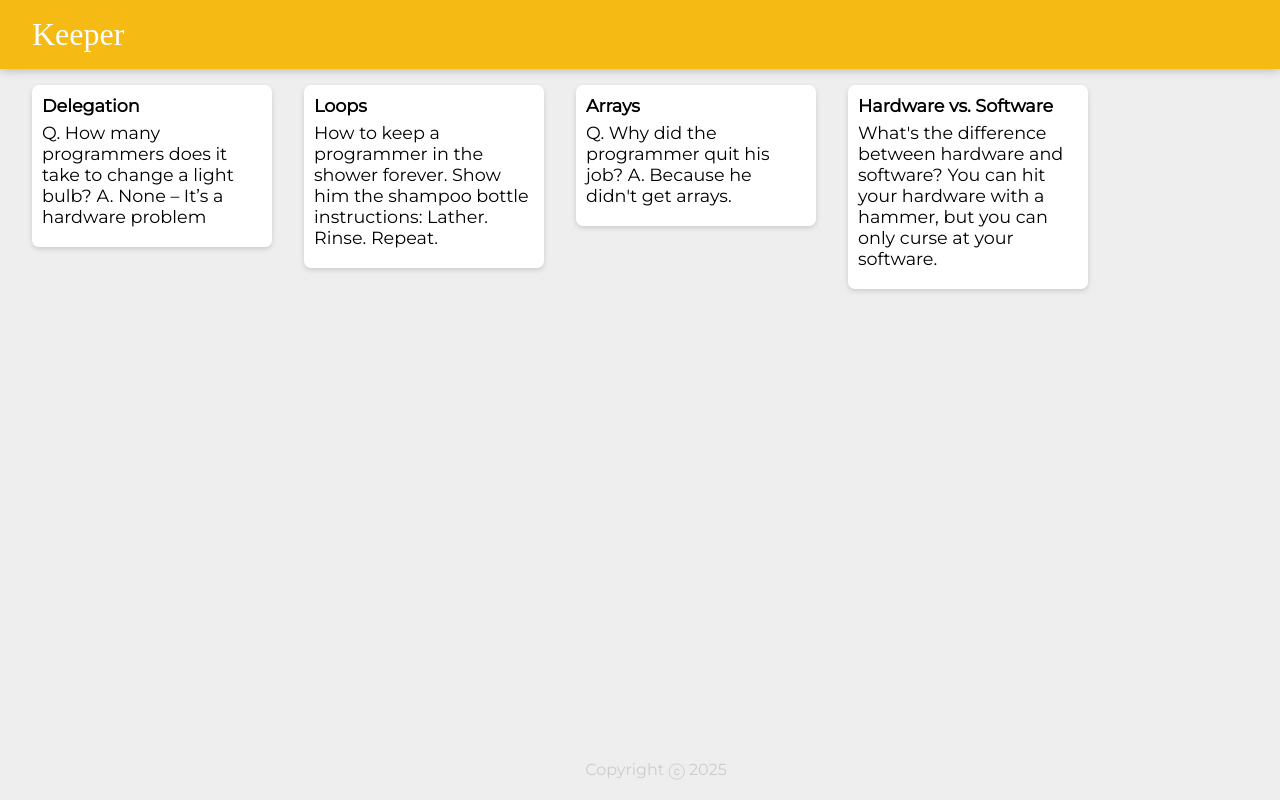
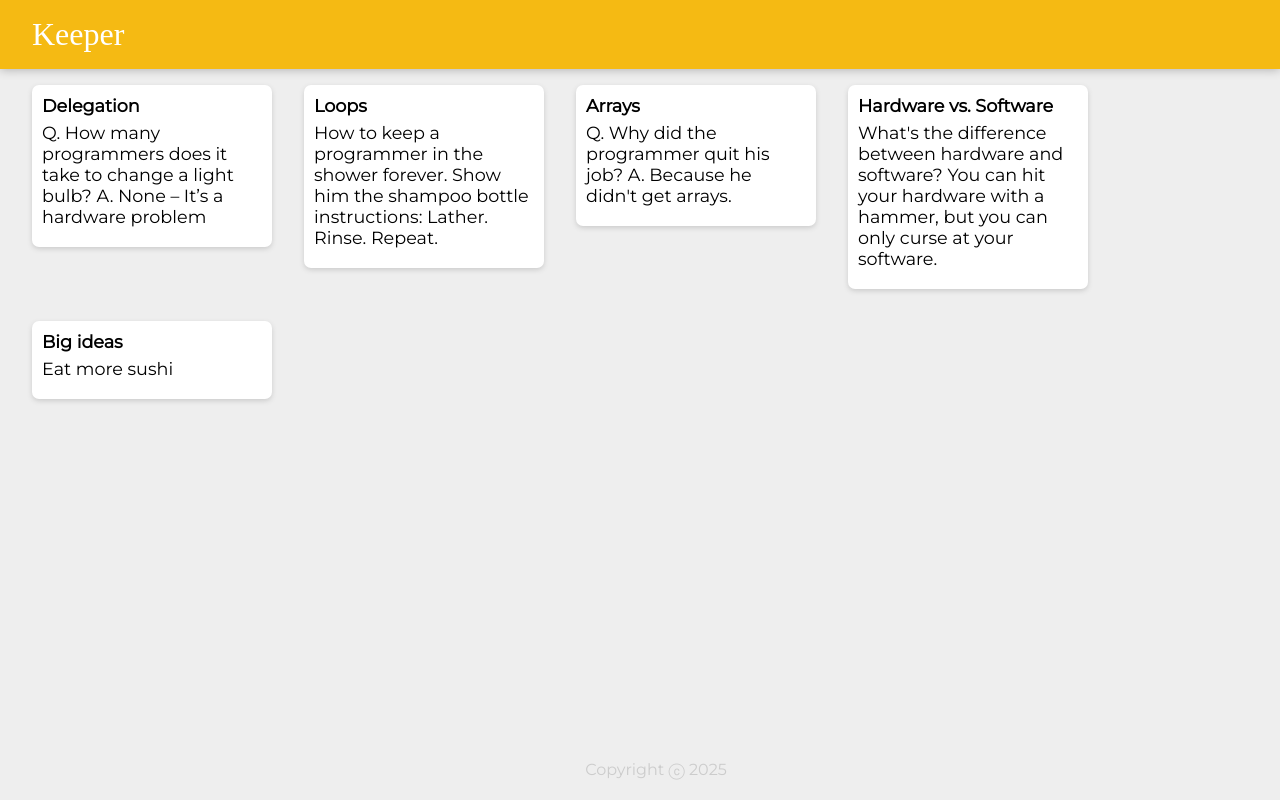
Before and after one commit to Lisonnnnn/keeper-app, a React (Vite) app: page / in a window 1280 px wide. Built offline with nearby package versions, Linux system fonts and the light colour scheme; a web font is replaced by a local one.

Commit message:
add array object

```diff
--- a/src/notes.js
+++ b/src/notes.js
@@ -22,6 +22,12 @@ const notes = [
     title: "Hardware vs. Software",
     content:
       "What's the difference between hardware and software? You can hit your hardware with a hammer, but you can only curse at your software."
+  },
+  {
+    key: 5,
+    title: "Big ideas",
+    content: "Eat more sushi"
+
   }
 ];
 export default notes;
```
